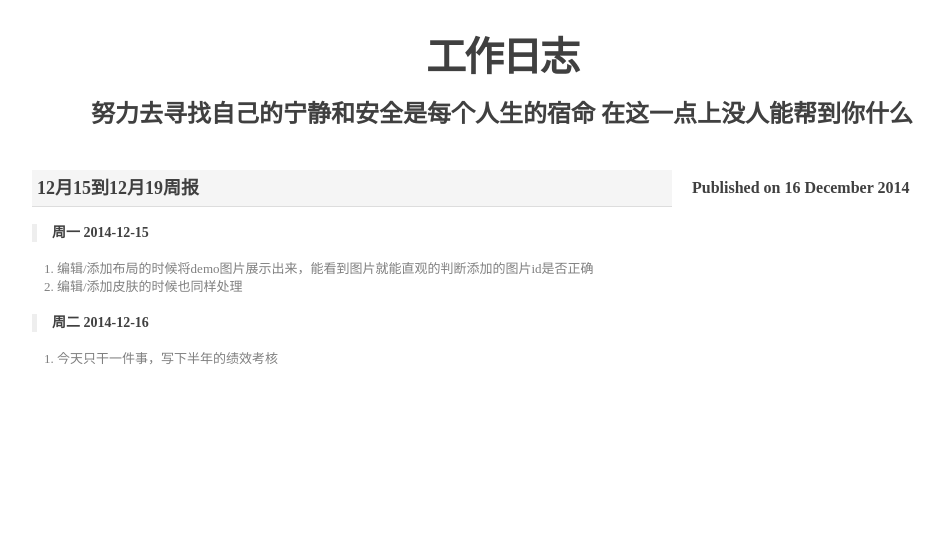
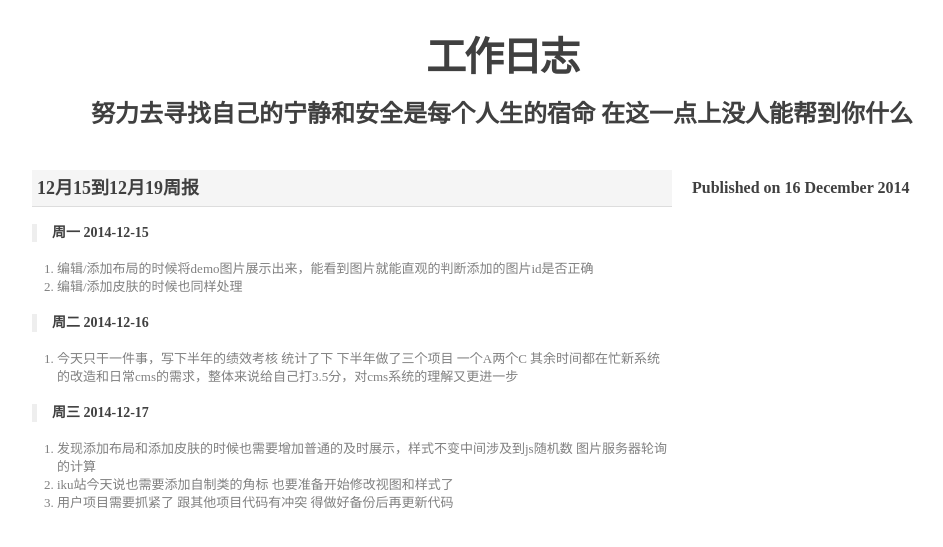
Before and after one commit to bjfuzzj/workdiary, a Jekyll site: the page built from _posts/2014/2014-12-16-12月15到12月19周报.md, in a window 1280 px wide. Shown: the top 547 px of the page, without its empty margins (138-1081 px from the left). Built offline with Jekyll 4.4.1, drawn with Linux system fonts in a browser that asks for light colours; Markdown is read by kramdown in place of the engine named in the settings.

Commit message:
add content
push content

```diff
--- a/_posts/2014/2014-12-16-12月15到12月19周报.md
+++ b/_posts/2014/2014-12-16-12月15到12月19周报.md
@@ -9,4 +9,11 @@ layout: default
 
 >**周二 2014-12-16**
 
-1. 今天只干一件事，写下半年的绩效考核
+1. 今天只干一件事，写下半年的绩效考核 统计了下 下半年做了三个项目 一个A两个C 其余时间都在忙新系统的改造和日常cms的需求，整体来说给自己打3.5分，对cms系统的理解又更进一步
+
+
+>**周三 2014-12-17**
+
+1. 发现添加布局和添加皮肤的时候也需要增加普通的及时展示，样式不变中间涉及到js随机数 图片服务器轮询的计算
+2. iku站今天说也需要添加自制类的角标 也要准备开始修改视图和样式了
+3. 用户项目需要抓紧了 跟其他项目代码有冲突 得做好备份后再更新代码
```
